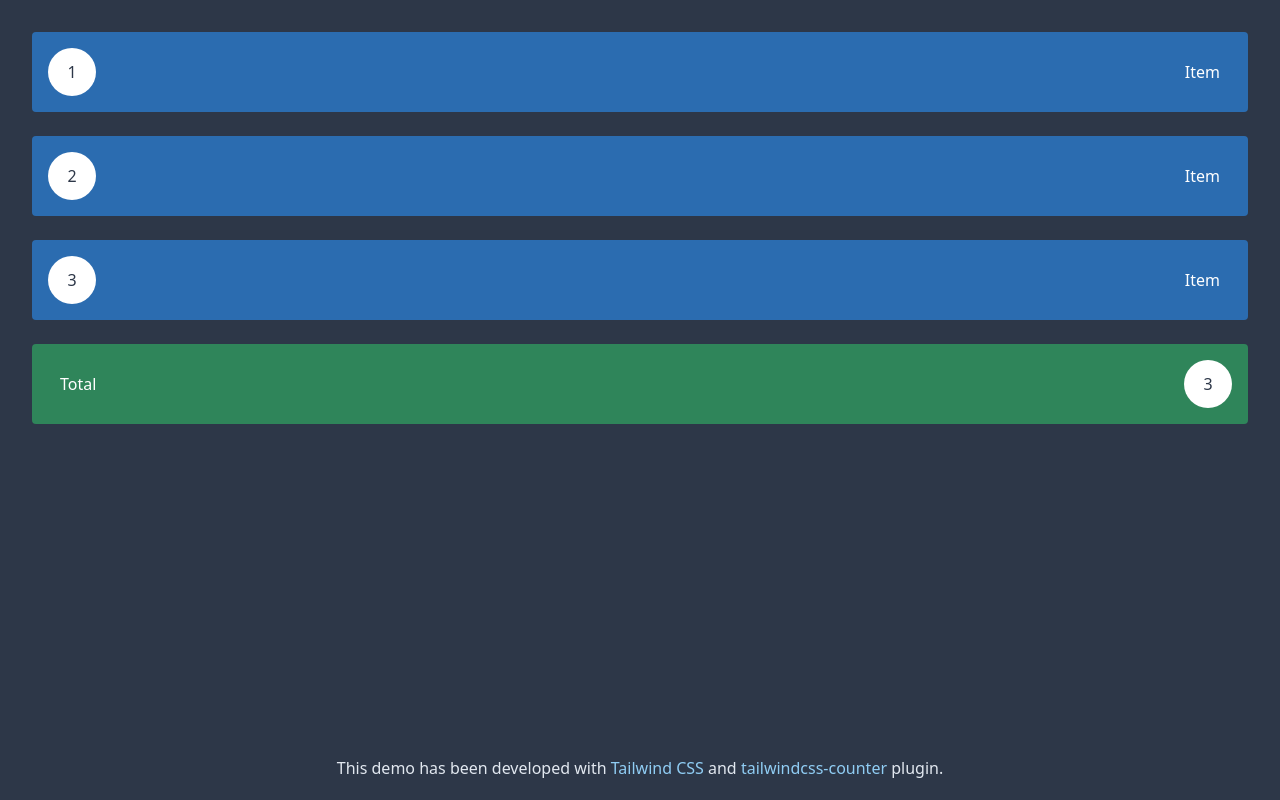
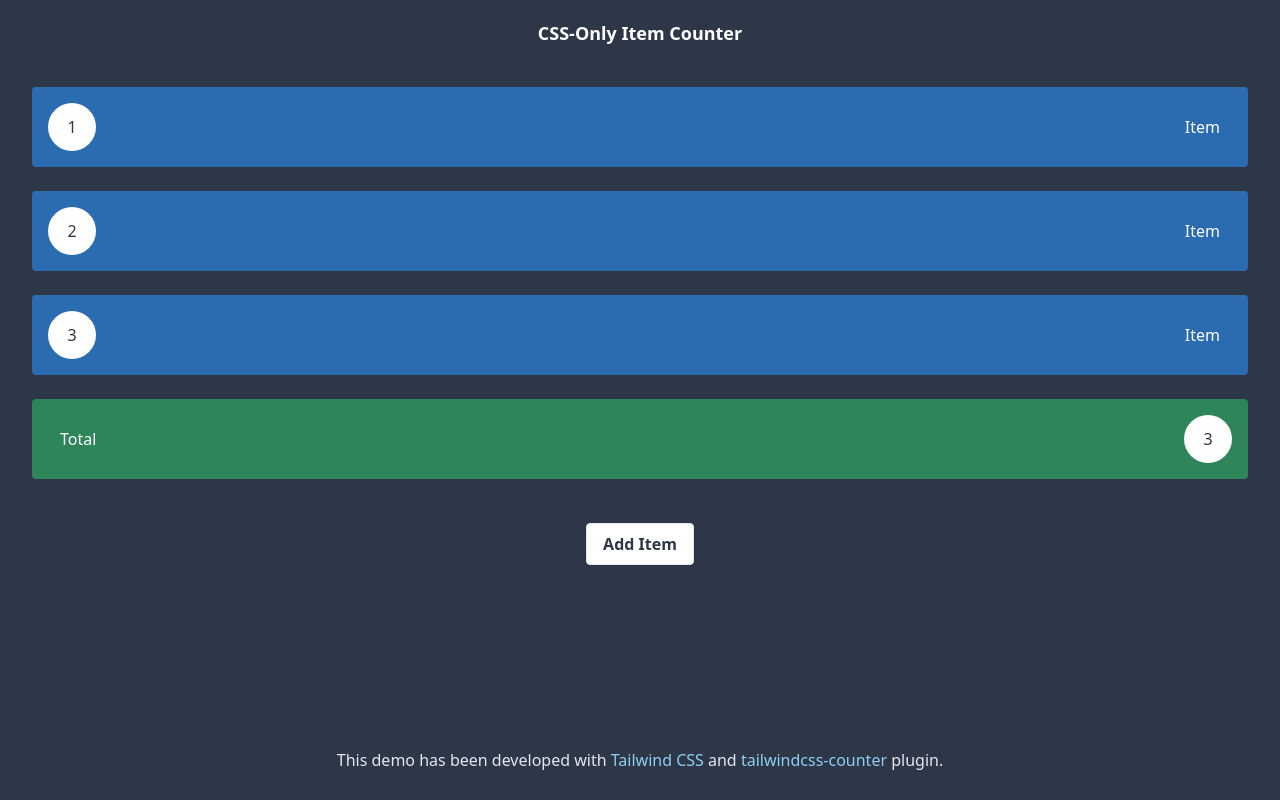
Before and after one commit to kkomelin/tailwindcss-counter, a website: page docs/index.html in a window 1280 px wide. Drawn offline with Linux system fonts and the light colour scheme.

Commit message:
Updated demo.

```diff
--- a/docs/index.html
+++ b/docs/index.html
@@ -6,8 +6,11 @@
   <link rel="stylesheet" href="./build/tailwind.css">
   <title>tailwindcss-counter demo</title>
 </head>
-<body class="antialiased bg-gray-800 text-white">
-  <div class="counter-reset container mx-auto flex flex-col flex-1 h-screen p-5">
+<body class="antialiased bg-gray-800 text-white h-screen flex flex-col">
+
+  <h1 class="text-white font-semibold text-lg text-center px-3 py-2 mt-3">CSS-Only Item Counter</h1>
+
+  <div class="counter-reset container mx-auto flex flex-col flex-1 p-5">
     <div class="counter-increment p-4 m-3 bg-blue-700 before:counter-result before:w-12 before:h-12 before:bg-white before:text-gray-800 items-center flex flex-row justify-between before:rounded-full before:text-center before:flex before:justify-center before:items-center rounded">
       <div class="px-3">Item</div>
     </div>
@@ -20,10 +23,23 @@
     <div class="after:counter-result p-4 m-3 bg-green-700 after:counter-result after:w-12 after:h-12 after:bg-white after:text-gray-800 items-center flex flex-row justify-between after:rounded-full after:text-center after:flex after:justify-center after:items-center rounded">
       <div class="px-3">Total</div>
     </div>
+  </div>
 
-    <div class="flex flex-col flex-grow flex-no-wrap justify-end">
-      <div class="text-center text-gray-300">This demo has been developed with <a class="text-blue-300 hover:underline inline" href="https://tailwindcss.com/">Tailwind CSS</a> and <a class="text-blue-300 hover:underline inline" href="https://github.com/kkomelin/tailwindcss-counter">tailwindcss-counter</a> plugin.</div>
-    </div>
+  <button class="add-btn bg-white hover:bg-gray-100 text-gray-800 font-semibold block py-2 px-4 my-3 mx-auto border rounded shadow-sm">
+    Add Item
+  </button>
+
+  <div class="flex flex-col flex-grow flex-no-wrap justify-end py-4 px-5 mb-3">
+    <div class="text-center text-gray-300">This demo has been developed with <a class="text-blue-300 hover:underline inline" href="https://tailwindcss.com/">Tailwind CSS</a> and <a class="text-blue-300 hover:underline inline" href="https://github.com/kkomelin/tailwindcss-counter">tailwindcss-counter</a> plugin.</div>
   </div>
+
+  <script>
+    const counterItem = document.querySelector('.counter-increment');
+    const addBtn = document.querySelector('.add-btn');
+    addBtn.addEventListener('click', (e) => {
+      counterItem.after(counterItem.cloneNode(true));
+      window.scrollTo(0, document.body.scrollHeight);
+    });
+  </script>
 </body>
 </html>
```
Also changed, not shown: docs/build/tailwind.css, docs/img/screenshot.png.
